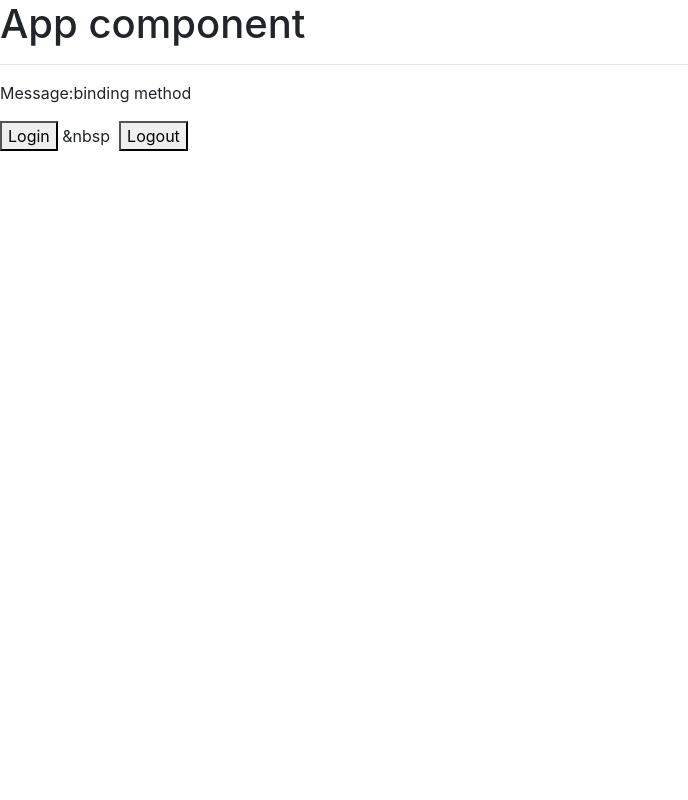
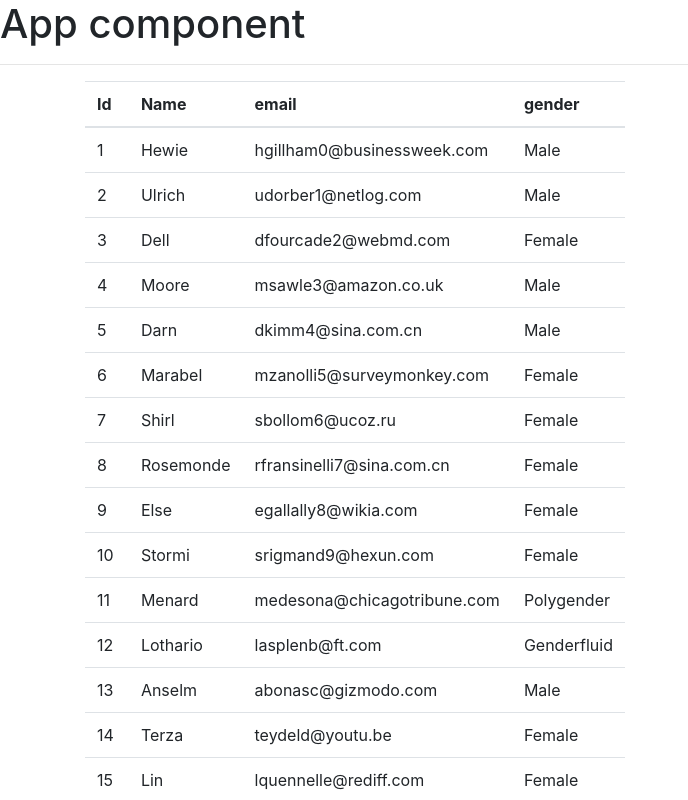
Before and after one commit to darshanbr7/react, a React (Create React App) app in the folder it/: page / in a window 1280 px wide. Shown: the top 800 px of the page, without its empty margins (0-688 px from the left). Built offline with nearby package versions, Linux system fonts and the light colour scheme.

Commit message:
table / list key

```diff
--- a/it/src/App.js
+++ b/it/src/App.js
@@ -12,7 +12,8 @@
 //import State1 from "./state/State1"
 //import Bootstrap from "./Bootstrap"
 //import Flip from "./product/Flip"
-import Message from "./bind/Message"
+//import Message from "./bind/Message"
+import Table from "./table/Table"
 
  let App=()=>{
 
@@ -21,7 +22,7 @@ import Message from "./bind/Message"
   <h1>App component </h1>
    </p>
    <hr / >
-   <Message />
+   <Table />
      </>
 
  }
--- /dev/null
+++ b/it/src/table/Table.jsx
@@ -0,0 +1,41 @@
+import React from "react";
+import Data from "./data";
+class Table extends React.Component{
+    render(){
+        return<>
+        <div className="container">
+            <div className="row">
+                <div className="col-6">
+                    <table className=" table table-hover">
+                        <thead>
+                            <tr >
+                                <th> Id</th>
+                                <th> Name</th>
+                                <th> email</th>
+                                <th> gender</th>
+                            </tr>
+                        </thead>
+                        <tbody>
+                            {
+                                Data.map((emp,index)=>{
+                                    return <tr key={index}>
+                                        <td>{emp.id}</td>
+                                        <td>{emp.name}</td>
+                                        <td>{emp.email}</td>
+                                        <td>{emp.gender}</td>
+
+                                    </tr>
+                                })
+                            }
+
+                        </tbody>
+
+                    </table>
+                </div>
+            </div>
+        </div>
+        </>
+    }
+
+}
+export default Table
--- /dev/null
+++ b/it/src/table/data.js
@@ -0,0 +1,22 @@
+let Data=[{"id":1,"name":"Hewie","email":"hgillham0@businessweek.com","gender":"Male"},
+{"id":2,"name":"Ulrich","email":"udorber1@netlog.com","gender":"Male"},
+{"id":3,"name":"Dell","email":"dfourcade2@webmd.com","gender":"Female"},
+{"id":4,"name":"Moore","email":"msawle3@amazon.co.uk","gender":"Male"},
+{"id":5,"name":"Darn","email":"dkimm4@sina.com.cn","gender":"Male"},
+{"id":6,"name":"Marabel","email":"mzanolli5@surveymonkey.com","gender":"Female"},
+{"id":7,"name":"Shirl","email":"sbollom6@ucoz.ru","gender":"Female"},
+{"id":8,"name":"Rosemonde","email":"rfransinelli7@sina.com.cn","gender":"Female"},
+{"id":9,"name":"Else","email":"egallally8@wikia.com","gender":"Female"},
+{"id":10,"name":"Stormi","email":"srigmand9@hexun.com","gender":"Female"},
+{"id":11,"name":"Menard","email":"medesona@chicagotribune.com","gender":"Polygender"},
+{"id":12,"name":"Lothario","email":"lasplenb@ft.com","gender":"Genderfluid"},
+{"id":13,"name":"Anselm","email":"abonasc@gizmodo.com","gender":"Male"},
+{"id":14,"name":"Terza","email":"teydeld@youtu.be","gender":"Female"},
+{"id":15,"name":"Lin","email":"lquennelle@rediff.com","gender":"Female"},
+{"id":16,"name":"Dorene","email":"dciottoif@usa.gov","gender":"Female"},
+{"id":17,"name":"Katharina","email":"kgalileeg@howstuffworks.com","gender":"Female"},
+{"id":18,"name":"Constancy","email":"cbraffingtonh@webnode.com","gender":"Female"},
+{"id":19,"name":"Erastus","email":"eallsworthi@soundcloud.com","gender":"Male"},
+{"id":20,"name":"Norry","email":"ncesconij@samsung.com","gender":"Male"}]
+
+export default Data
```
